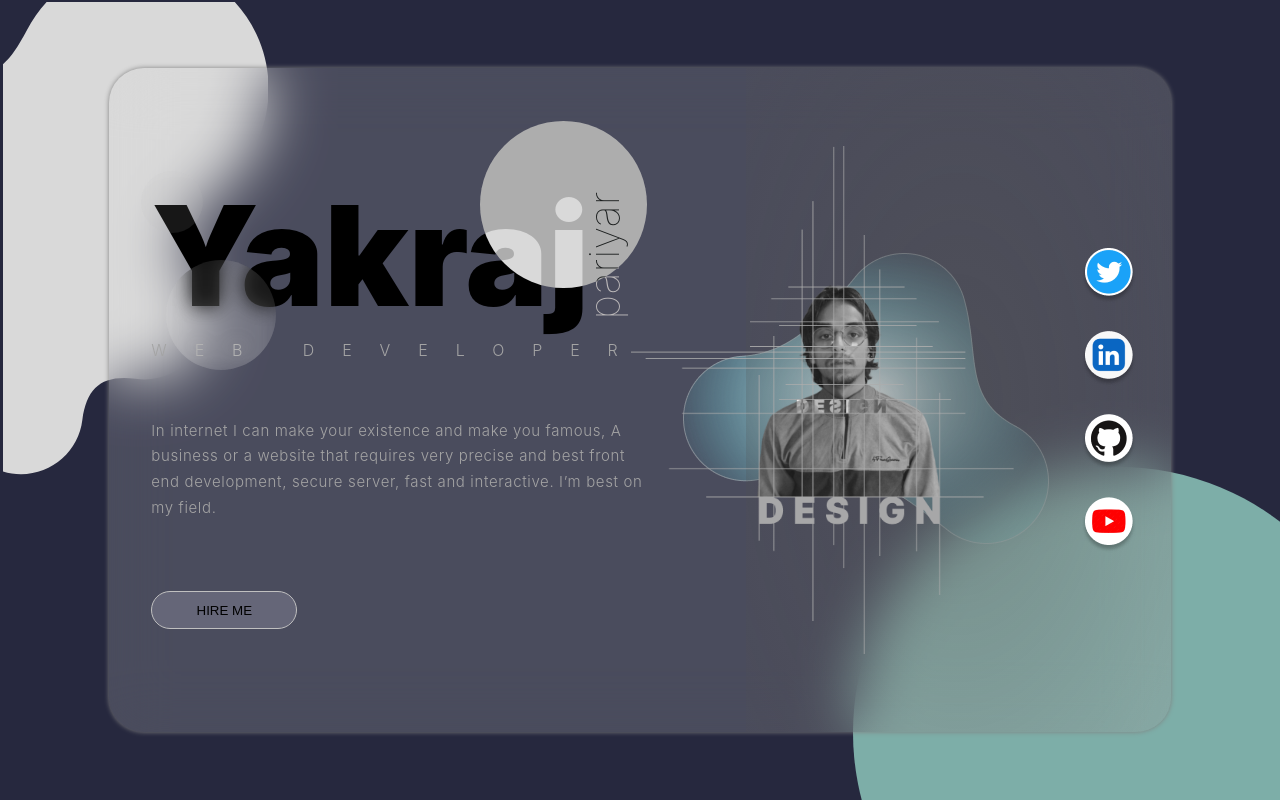
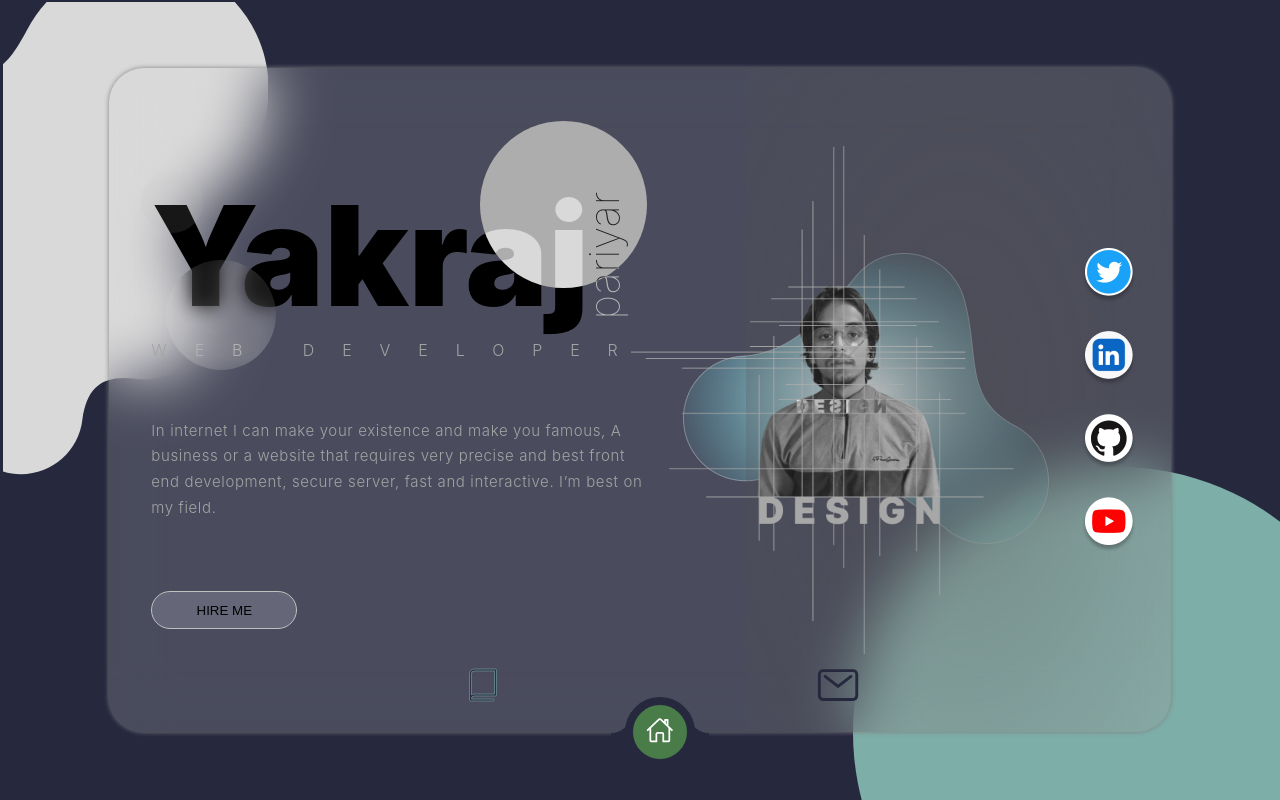
Before and after one commit to yakraj/portfolio-mrp, a React (Vite) app: page / in a window 1280 px wide. Built offline with nearby package versions, Linux system fonts and the light colour scheme.

Commit message:
now the time to play with nav bar

```diff
--- a/src/App.tsx
+++ b/src/App.tsx
@@ -1,8 +1,9 @@
 import { AboutProject } from "./components/about.project";
 import { Home } from "./features/home/home";
 import { Portfolio } from "./features/portfolio/portfolio";
+import { ContactPage } from "./features/contact/contact";
+import { NavBar } from "./features/nav/navbar";
 import "./features/home/home.css";
-import { ContactPage } from "./features/contact/contact";
 function App() {
   return (
     <>
--- a/src/features/home/home.tsx
+++ b/src/features/home/home.tsx
@@ -9,6 +9,7 @@ import Spinner from "../../assets/spinner.png";
 import linkedin from "../../assets/linkedin.png";
 import github from "../../assets/github.png";
 import youtube from "../../assets/youtube.png";
+import { NavBar } from "../nav/navbar";
 export const Home = () => {
   useEffect(() => {
     console.log("this is really a but");
@@ -96,6 +97,8 @@ export const Home = () => {
                 </div>
               </div>
             </div>
+            {/* here the navbar will be placed */}
+            <NavBar />
           </div>
         </div>
       </div>
--- /dev/null
+++ b/src/features/nav/navbar.css
@@ -0,0 +1,93 @@
+.navigation {
+  margin: 0;
+  padding: 0;
+  box-sizing: border-box;
+  font-family: sans-serif;
+}
+:root {
+  ---clr: #26283e;
+}
+
+.navigation {
+  position: absolute;
+  width: 100%;
+  bottom: 0;
+  height: 70px;
+  /* background-color: #fff; */
+  display: flex;
+  justify-content: center;
+  align-items: center;
+}
+
+.navigation ul {
+  display: flex;
+  width: 50%;
+  justify-content: space-around;
+}
+
+.navigation ul li {
+  position: relative;
+  list-style: none;
+  width: 70px;
+  height: 70px;
+  z-index: 1;
+}
+.navigation ul li a {
+  position: relative;
+  display: flex;
+  justify-content: center;
+  align-items: center;
+  flex-direction: column;
+  width: 100%;
+  text-align: center;
+  font-weight: 500;
+}
+
+.navigation ul li a .icon {
+  position: relative;
+  display: block;
+
+  line-height: 75px;
+  transition: 0.5s;
+  color: var(---clr);
+}
+
+.navigation ul li.active a .icon {
+  transform: scale(0.6) translateY(65px);
+  color: #fff;
+}
+.indicator {
+  position: absolute;
+  top: 50%;
+  width: 70px;
+  height: 70px;
+  box-sizing: border-box;
+  background: rgb(74, 124, 74);
+  border-radius: 50%;
+  border: 8px solid var(---clr);
+  transition: 0.5s;
+}
+
+.indicator::before {
+  content: "";
+  position: absolute;
+  top: 15%;
+  left: -22px;
+  width: 20px;
+  height: 20px;
+  /* background: red; */
+  border-bottom-right-radius: 20px;
+  box-shadow: 0px 10px 0 0 var(---clr);
+}
+
+.indicator::after {
+  content: "";
+  position: absolute;
+  top: 15%;
+  right: -22px;
+  width: 20px;
+  height: 20px;
+  /* background: red; */
+  border-bottom-left-radius: 20px;
+  box-shadow: 0px 10px 0 0 var(---clr);
+}
--- /dev/null
+++ b/src/features/nav/navbar.tsx
@@ -0,0 +1,96 @@
+import React from "react";
+
+import "./navbar.css";
+export const NavBar = () => {
+  return (
+    <>
+      <div className="navigation">
+        <ul>
+          <li className="list">
+            <a href="#">
+              <span className="icon">
+                <svg
+                  xmlns="http://www.w3.org/2000/svg"
+                  width="40"
+                  height="40"
+                  viewBox="0 0 256 256"
+                >
+                  <path
+                    fill="currentColor"
+                    d="M208 26H72a30 30 0 0 0-30 30v168a6 6 0 0 0 6 6h144a6 6 0 0 0 0-12H54v-2a18 18 0 0 1 18-18h136a6 6 0 0 0 6-6V32a6 6 0 0 0-6-6Zm-6 160H72a29.87 29.87 0 0 0-18 6V56a18 18 0 0 1 18-18h130Z"
+                  />
+                </svg>
+              </span>
+            </a>
+          </li>
+          <li className="list active">
+            <a href="#">
+              <span className="icon">
+                <svg
+                  xmlns="http://www.w3.org/2000/svg"
+                  className="ionicon"
+                  width="45"
+                  height="45"
+                  viewBox="0 0 500 500"
+                >
+                  <path
+                    d="M80 212v236a16 16 0 0016 16h96V328a24 24 0 0124-24h80a24 24 0 0124 24v136h96a16 16 0 0016-16V212"
+                    fill="none"
+                    stroke="currentColor"
+                    stroke-linecap="round"
+                    stroke-linejoin="round"
+                    stroke-width="32"
+                  />
+                  <path
+                    d="M480 256L266.89 52c-5-5.28-16.69-5.34-21.78 0L32 256M400 179V64h-48v69"
+                    fill="none"
+                    stroke="currentColor"
+                    stroke-linecap="round"
+                    stroke-linejoin="round"
+                    stroke-width="32"
+                  />
+                </svg>
+              </span>
+            </a>
+          </li>
+          <li className="list">
+            <a href="#">
+              <span className="icon">
+                <svg
+                  xmlns="http://www.w3.org/2000/svg"
+                  className="ionicon"
+                  width="45"
+                  height="45"
+                  viewBox="0 0 500 500"
+                >
+                  <rect
+                    x="48"
+                    y="96"
+                    width="416"
+                    height="320"
+                    rx="40"
+                    ry="40"
+                    fill="none"
+                    stroke="currentColor"
+                    stroke-linecap="round"
+                    stroke-linejoin="round"
+                    stroke-width="32"
+                  />
+                  <path
+                    fill="none"
+                    stroke="currentColor"
+                    stroke-linecap="round"
+                    stroke-linejoin="round"
+                    stroke-width="32"
+                    d="M112 160l144 112 144-112"
+                  />
+                </svg>
+              </span>
+            </a>
+          </li>
+          <div className="indicator"></div>
+        </ul>
+      </div>
+    </>
+  );
+};
```
